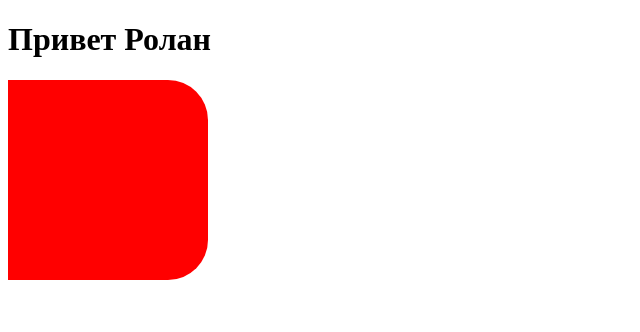
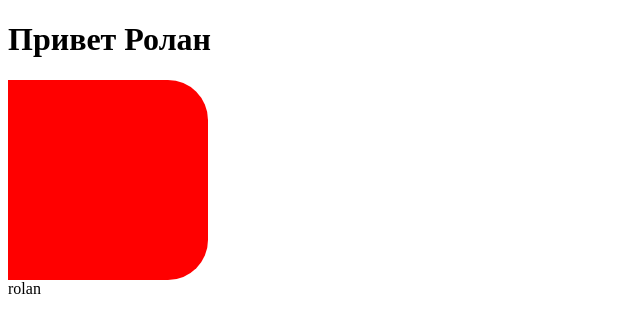
Before and after one commit to Mamytov5/vet1, a plain HTML site: page index.html in a window 1280 px wide. Shown: the full height of the page, 0-640 px from the left. Drawn offline with Linux system fonts and the light colour scheme.

Commit message:
create section (#2)
Co-authored-by: rolanusonov <rolanusonov031209Gmail.com>

```diff
--- a/index.html
+++ b/index.html
@@ -16,5 +16,12 @@
         </div>
     </div>
 </header>
+<section>
+    <div class="container">
+        <div class="section">
+            rolan
+        </div>
+    </div>
+</section>
 </body>
 </html>
```
